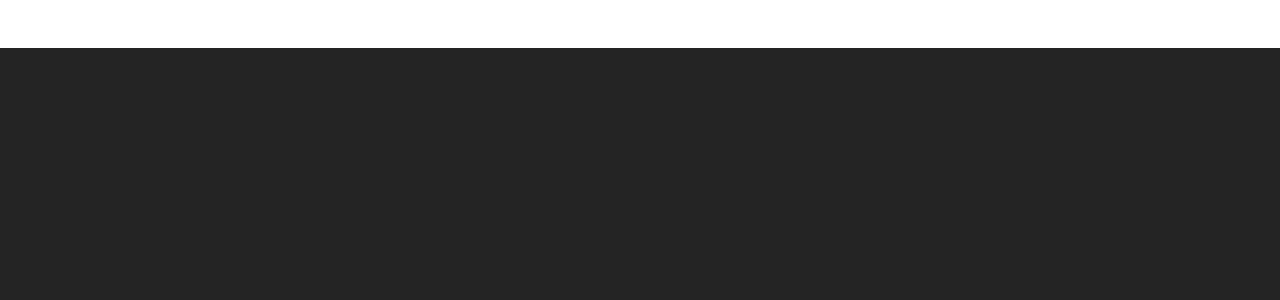
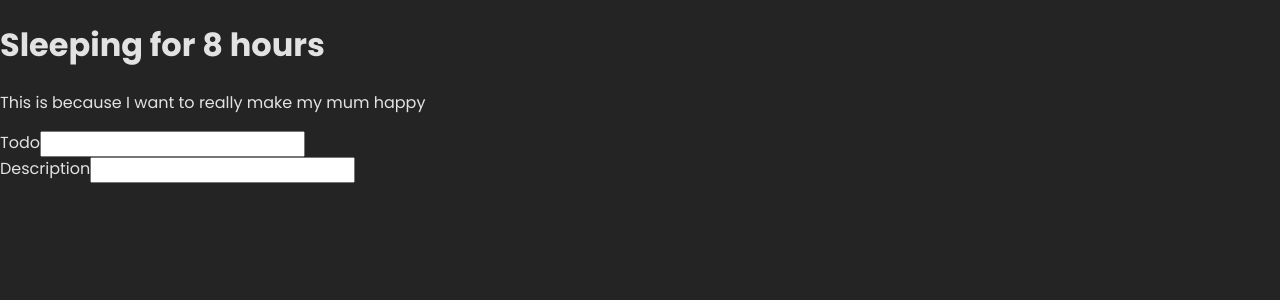
Before and after one commit to AirZED/todo-frontend, a React (Vite) app: page / in a window 1280 px wide. Shown: the top 300 px of the page. Built offline with nearby package versions, Linux system fonts and the light colour scheme; no server answers.

Commit message:
commit before review

```diff
--- a/index.html
+++ b/index.html
@@ -15,6 +15,7 @@
 
 <body>
   <div id="root"></div>
+  <div id="portal"></div>
   <script type="module" src="/src/main.jsx"></script>
 </body>
 
--- a/package.json
+++ b/package.json
@@ -10,13 +10,15 @@
   },
   "dependencies": {
     "react": "^18.2.0",
-    "react-dom": "^18.2.0",
-    "tailwindcss": "^3.2.7"
+    "react-dom": "^18.2.0"
   },
   "devDependencies": {
     "@types/react": "^18.0.27",
     "@types/react-dom": "^18.0.10",
     "@vitejs/plugin-react-swc": "^3.0.0",
+    "autoprefixer": "^10.4.14",
+    "postcss": "^8.4.21",
+    "tailwindcss": "^3.2.7",
     "vite": "^4.1.0"
   }
 }
--- /dev/null
+++ b/postcss.config.cjs
@@ -0,0 +1,6 @@
+module.exports = {
+  plugins: {
+    tailwindcss: {},
+    autoprefixer: {},
+  },
+}
--- a/src/App.jsx
+++ b/src/App.jsx
@@ -2,11 +2,13 @@ import "./App.css";
 
 //importing components
 import Todo from "./components/Todo";
+import Portal from "./components/UI/Portal";
 
 const App = () => {
   return (
-    <div className="App">
+    <div className="App ">
       <Todo />
+      <Portal />
     </div>
   );
 };
--- /dev/null
+++ b/src/components/AddTodo.jsx
@@ -0,0 +1,16 @@
+const AddTodo = (props) => {
+  return (
+    <form>
+      <div>
+        <label htmlFor="todo">Todo</label>
+        <input type="text" />
+      </div>
+      <div>
+        <label htmlFor="description">Description</label>
+        <input type="text" id="description" />
+      </div>
+    </form>
+  );
+};
+
+export default AddTodo;
--- /dev/null
+++ b/src/components/Backdrop.jsx
@@ -0,0 +1,17 @@
+const Backdrop = () => {
+  return (
+    <div
+      className="h-screen w-screen fixed top-0 bg-slate-600"
+      //   style={{
+      //     background: "red",
+      //     height: "100vh",
+      //     width: "100vw",
+      //     position: "fixed",
+      //     top: "0",
+
+      //   }}
+    ></div>
+  );
+};
+
+export default Backdrop;
--- /dev/null
+++ b/src/components/UI/Portal.jsx
@@ -0,0 +1,20 @@
+// importing from react
+import { createPortal } from "react-dom";
+
+// importing component
+import Backdrop from "../Backdrop";
+import AddTodo from "../AddTodo";
+import { Fragment } from "react";
+
+const Portal = () => {
+  const portalEl = document.getElementById("portal");
+
+  return (
+    <Fragment>
+      {createPortal(<Backdrop />, portalEl)}
+      {createPortal(<AddTodo />, portalEl)}
+    </Fragment>
+  );
+};
+
+export default Portal;
--- a/src/hooks/fetchData.js
+++ b/src/hooks/fetchData.js
@@ -5,9 +5,6 @@ const useFetch = (url, method = "GET") => {
   const [isPending, setIsPending] = useState(false);
   const [error, setError] = useState(null);
   const [options, setOptions] = useState(null);
-
-
-  console.log(url)
 
   const postData = (postData) => {
     setOptions({
@@ -18,6 +15,7 @@ const useFetch = (url, method = "GET") => {
       body: JSON.stringify(postData),
     });
   };
+
   useEffect(() => {
     const controller = new AbortController();
     const fetchData = async (fetchOptions) => {
@@ -28,7 +26,6 @@ const useFetch = (url, method = "GET") => {
           signal: controller.signal,
         });
         if (!res.ok) {
-          console.log(res);
           throw new Error(res.statusText);
         }
         const data = await res.json();
--- a/src/index.css
+++ b/src/index.css
@@ -1,6 +1,3 @@
-@tailwind base;
-@tailwind components;
-@tailwind utilities;
 
 :root {
   font-family: Inter, system-ui, Avenir, Helvetica, Arial, sans-serif;
@@ -26,5 +23,4 @@
 
 body {
   margin: 0;
-
 }
--- a/tailwind.config.cjs
+++ b/tailwind.config.cjs
@@ -1,6 +1,6 @@
 /** @type {import('tailwindcss').Config} */
 module.exports = {
-  content: ["./src/**/*.{js,jsx,ts,tsx}"],
+  content: ["./index.html", "./src/**/*.{js,ts,jsx,tsx}"],
   theme: {
     extend: {},
   },
```
Also changed, not shown: 1 other file (tests, documents, lock files or other folders).
